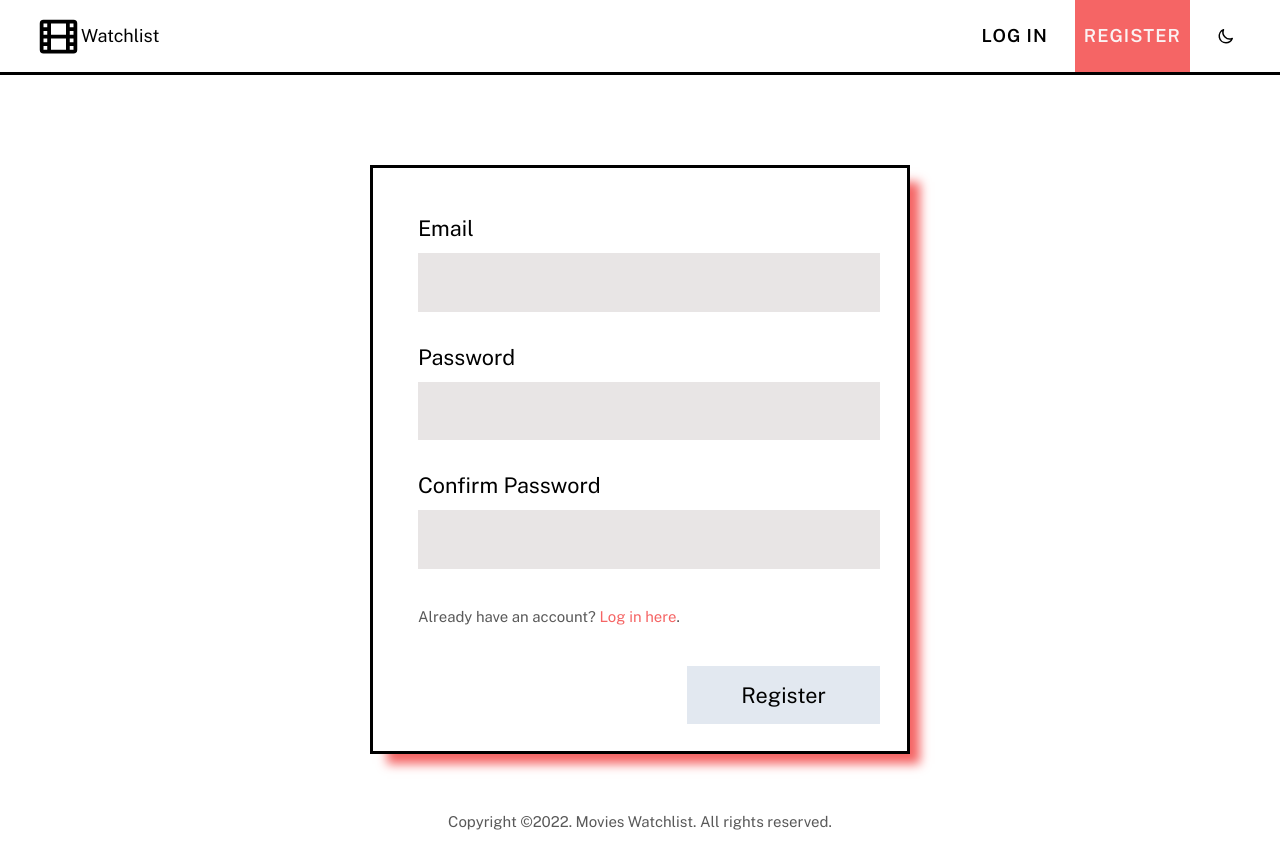
After one commit to KonuTech/movie-watchlist, a Flask app: page /register in a window 1280 px wide. The commit adds this page. Run offline with Flask 2, Linux system fonts and the light colour scheme.

Commit message:
yet another change

```diff
--- a/movie_library/forms.py
+++ b/movie_library/forms.py
@@ -1,13 +1,13 @@
 from flask_wtf import FlaskForm
-from wtforms import IntegerField, StringField, SubmitField, TextAreaField, URLField
-from wtforms.validators import InputRequired, NumberRange
+from wtforms import IntegerField, StringField, SubmitField, TextAreaField, URLField, PasswordField
+from wtforms.validators import InputRequired, NumberRange, Email, Length, EqualTo
 
 
 class MovieForm(FlaskForm):
     title = StringField("Title", validators=[InputRequired()])
     director = StringField("Director", validators=[InputRequired()])
     year = IntegerField("Year", validators=[InputRequired(),
-                        NumberRange(min=1878, message="Please enter a year in the format YYYY")])
+                                            NumberRange(min=1878, message="Please enter a year in the format YYYY")])
     submit = SubmitField("Add Movie")
 
 
@@ -33,3 +33,24 @@ class ExtendedMovieForm(MovieForm):
     video_link = URLField("Video Link")
 
     submit = SubmitField("Submit")
+
+
+class RegisterFrom(FlaskForm):
+    email = StringField("Email", validators=[InputRequired(), Email()])
+    password = PasswordField(
+        "Password",
+        validators=[InputRequired(),
+                    Length(min=4, max=20, message="Your password must be between 4 and 20 characters long.")]
+    )
+    confirm_password = PasswordField(
+        "Confirm Password",
+        validators=[
+            InputRequired(),
+            EqualTo(
+                "password",
+                message="This password did not matched the one in the password field."
+            )
+        ]
+    )
+
+    submit = SubmitField("Register")
--- a/movie_library/routes.py
+++ b/movie_library/routes.py
@@ -1,9 +1,11 @@
 import datetime
 import uuid
-from flask import Blueprint, render_template, session, redirect, request, current_app, url_for, abort
+from flask import Blueprint, render_template, session, redirect, request, current_app, url_for, abort, flash
 from dataclasses import asdict
-from movie_library.forms import MovieForm, ExtendedMovieForm
-from movie_library.models import Movie
+from movie_library.forms import MovieForm, ExtendedMovieForm, RegisterFrom
+from movie_library.models import Movie, User
+from passlib.hash import pbkdf2_sha256
+
 
 pages = Blueprint(
     "pages", __name__, template_folder="templates", static_folder="static"
@@ -12,10 +14,37 @@ pages = Blueprint(
 
 @pages.route("/")
 def index():
-    movie_data = current_app.db.movie.find({})
+
+    user_data = current_app.db.user.find_one({"email": session["email"]})
+    user = User(**user_data)
+
+    movie_data = current_app.db.movie.find({"_id": {"$in": user.movies}})
     movies = [Movie(**movie) for movie in movie_data]
 
     return render_template("index.html", title="Movies Watchlist", movies_data=movies)
+
+
+@pages.route("/register", methods=["GET", "POST"])
+def register():
+    if session.get("email"):
+        return redirect(url_for(".index"))
+
+    form = RegisterFrom()
+
+    if form.validate_on_submit():
+        user = User(
+            _id=uuid.uuid4().hex,
+            email=form.email.data,
+            password=pbkdf2_sha256.hash(form.password.data)
+        )
+
+        current_app.db.movie.insert_one(asdict(user))
+
+        flash("User registered successfully", "success")
+
+        return redirect(url_for(".index"))
+
+    return render_template("register.html", title="Movie Watchlist - Register", form=form)
 
 
 @pages.route("/add", methods=["GET", "POST"])
--- a/movie_library/templates/macros/nav.html
+++ b/movie_library/templates/macros/nav.html
@@ -3,39 +3,43 @@
 {% macro header(email, theme) %}
 <header class="header">
     <div class="nav-container">
-            <a class="header__logo" href="{{ url_for('pages.index') }}">
+        <a href="{{ url_for('pages.index') }}" class="header__logo">
             <svg xmlns="http://www.w3.org/2000/svg" class="logo__icon" fill="none" viewBox="0 0 24 24" stroke="currentColor">
   <path stroke-linecap="round" stroke-linejoin="round" stroke-width="2" d="M7 4v16M17 4v16M3 8h4m10 0h4M3 12h18M3 16h4m10 0h4M4 20h16a1 1 0 001-1V5a1 1 0 00-1-1H4a1 1 0 00-1 1v14a1 1 0 001 1z" />
-                </svg>
-                <span class="logo__name" >
-                    Watchlist
-                </span>
+</svg> <span class="logo__name">Watchlist</span>
         </a>
         <nav class="nav">
-                {% if not email %}
-                    <a class="nav__link" href="#">
-                        <span class="nav__item">
-                            Log in
-                        </span>
+            {%- if not email %}
+                <a
+                    href="#"
+                    class="nav__link"
+                >
+                    <span class="nav__item">Log in</span>
                 </a>
-                    <a class="nav__link" href="#">
-                        <span class="nav__item">
-                            Register
-                        </span>
+                <a
+                    href="{{ url_for('pages.register') }}"
+                    class="nav__link {{ 'nav__link--active' if request.path == url_for('pages.register') }}"
+                >
+                    <span class="nav__item">Register</span>
                 </a>
             {% else %}
-                    <a class="nav__link {{ 'nav__link--active' if request.path ==  url_for('pages.index') }}" href="{{ url_for('pages.index') }}">
-                        <span class="nav__item">
-                            Movies
-                        </span>
+                <a
+                    href="{{ url_for('pages.index') }}"
+                    class="nav__link {{ 'nav__link--active' if request.path == url_for('pages.index') }}"
+                >
+                    <span class="nav__item">Movies</span>
                 </a>
-                    <a class="nav__link" href="#">
-                        <span class="nav__item">
-                            Log out
-                        </span>
+                <a
+                    href="#"
+                    class="nav__link"
+                >
+                    <span class="nav__item">Log out</span>
                 </a>
             {% endif %}
-                <a class="nav__link" href="{{ url_for('pages.toggle_theme', current_page=request.path) }}">
+            <a
+                href="{{ url_for('pages.toggle_theme', current_page=request.path) }}"
+                class="nav__link"
+            >
                 <span class="nav__item">
                     {% if theme == "dark" %}
                         {{ sun("nav__icon") }}
--- /dev/null
+++ b/movie_library/templates/register.html
@@ -0,0 +1,35 @@
+{% from "macros/fields.html" import render_text_field %}
+
+{% extends "layout.html" %}
+
+{%- block head_content %}
+    <link rel="stylesheet" href="{{ url_for('static', filename='css/forms.css') }}" />
+{% endblock %}
+
+{% block main_content %}
+
+    <form name="register" method="post" novalidate class="form">
+        {% with messages = get_flashed_messages(with_categories=true) %}
+            {%- for category, message in messages %}
+                <span class="form__flash form__flash--{{category}}"> {{ message }}</span>
+            {% endfor %}
+        {% endwith %}
+
+        <div class="form__container">
+            {{ form.hidden_tag() }}
+
+            {{ render_text_field(form.email) }}
+            {{ render_text_field(form.password) }}
+            {{ render_text_field(form.confirm_password) }}
+
+            <span class="form__small">
+                Already have an account? <a href="#" class="form__link">Log in here</a>.
+            </span>
+
+            <div>
+                {{ form.submit(class_="button button--form") }}
+            </div>
+        </div>
+    </form>
+
+{% endblock %}
```
Also changed, not shown: movie_library/models.py (+8 -0 lines). Lines whose indentation alone changed are shown as unchanged.
